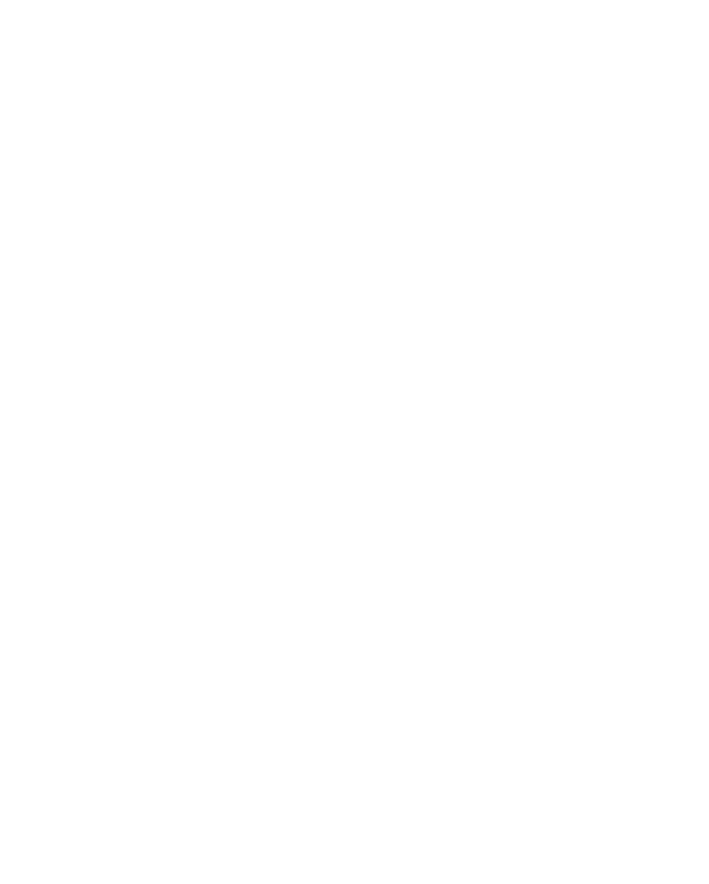
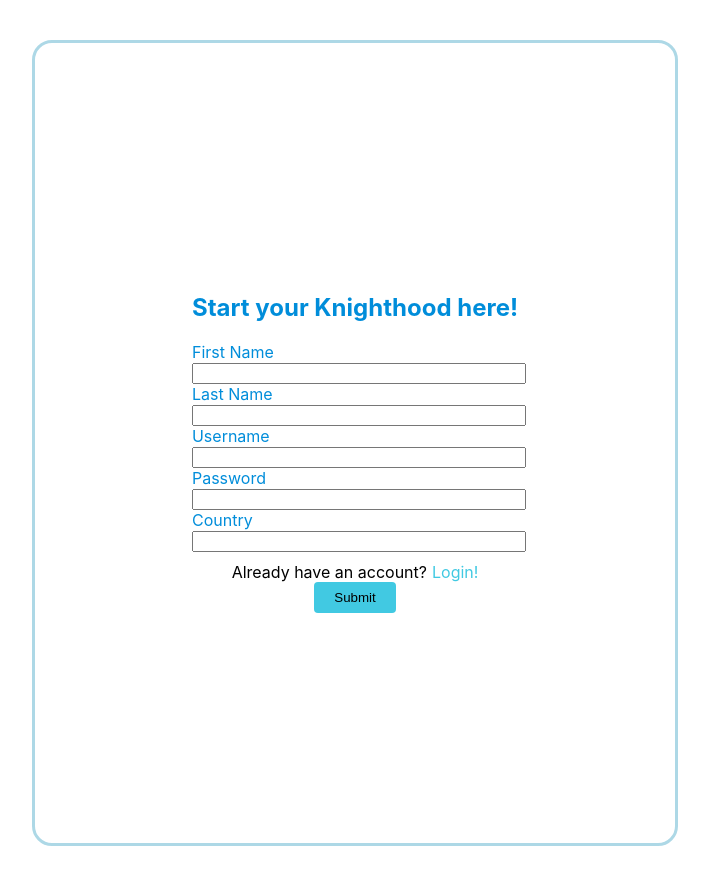
Before and after one commit to Reyes815/Knighthood, a React (Create React App) app: page /register in a window 1280 px wide. Before the commit this address had no page. Shown: the whole page, without its empty margins (285-994 px from the left). Before the commit the page ends 800 px from the top, so only its background shows below. Built offline with nearby package versions, Linux system fonts and the light colour scheme.

Commit message:
Added popupn to game

```diff
--- a/src/App.js
+++ b/src/App.js
@@ -3,6 +3,7 @@ import './App.css';
 import FixedContainer from './container';
 import { BrowserRouter, Navigate, Route, Routes } from 'react-router-dom';
 import Login from './login';
+import Registration from './register';
 
 function App() {
   return (
@@ -12,6 +13,7 @@ function App() {
           <Route path='/'   element={<Navigate to='/login'/>}/>
           <Route path='/login' element={<Login/>}/>
           <Route path='/main_app' element={<FixedContainer/>}/>
+          <Route path='/register' element={<Registration/>}/>
         </Routes>
       </BrowserRouter>
     </div>
--- a/src/InfiniteBackground.js
+++ b/src/InfiniteBackground.js
@@ -6,7 +6,7 @@ const InfiniteBackground = () => {
 
   // UseEffect to handle movement logic based on key press
   useEffect(() => {
-    const moveSpeed = 60; // Adjust movement speed as needed
+    const moveSpeed = 100; // Adjust movement speed as needed
 
     const handleKeyPress = (event) => {
       const background = backgroundRef.current;
--- a/src/block.js
+++ b/src/block.js
@@ -1,7 +1,12 @@
-import React, { useState, useEffect } from 'react';
+import React, { useState, useEffect, useRef } from 'react';
+import Popup from './components/Popup';
 
 const Block = ({ position, setPosition, animationIntervalTime }) => {
   const [blockPosition, setBlockPosition] = useState({ x: 0, y: 480 });
+  const [buttonPopup, setButtonPopup] = useState(false);
+  const buttonPressed = useRef(false);
+  const [showPopup, setShowPopup] = useState(false);
+  let timerValue = 69;
 
   useEffect(() => {
     const handleKeyPress = (event) => {
@@ -25,6 +30,7 @@ const Block = ({ position, setPosition, animationIntervalTime }) => {
     ) {
       console.log("Collision detected!");
       // Handle collision here (e.g., stop animation, reset positions, etc.)
+      setShowPopup(true);
     }
   }, [position, blockPosition]);
 
@@ -36,6 +42,14 @@ const Block = ({ position, setPosition, animationIntervalTime }) => {
       }));
     }, animationIntervalTime);
   };
+
+  // useEffect(() => {
+  //   if (position === blockPosition) {
+  //     console.log("Collision detected!");
+  //     setShowPopup(true); // Show the Popup when collision is detected
+  //     // Handle collision here (e.g., stop animation, reset positions, etc.)
+  //   }
+  // }, [position, blockPosition]);
 
   useEffect(() => {
     startBlockAnimation();
@@ -49,21 +63,36 @@ const Block = ({ position, setPosition, animationIntervalTime }) => {
       console.log("Block position reset");
     }
 
-    if (position === blockPosition) {
-      console.log("Collision detected!");
-      // Handle collision here
-    }
+    // if (position === blockPosition) {
+    //   console.log("Collision detected!");
+    //   // Handle collision here
+    // }
   }, [blockPosition.x, position]);
+
+
 
   const moveBlockDown = () => {
     // Function to move the block down when 'w' key is pressed
     setBlockPosition(prevPosition => ({
       x: prevPosition.x,
-      y: prevPosition.y + 60, // Adjust the value as needed
+      y: prevPosition.y + 100, // Adjust the value as needed
     }));
   };
 
+  const handleClosePopup = () => {
+    setButtonPopup(false);
+    window.location.reload();
+  };
+
+  const popupButtonClick = () => {
+    setButtonPopup(true);
+  };
+
   return (
+    <>
+    {showPopup && (
+      <Popup trigger={true} onClose={handleClosePopup} time={timerValue}></Popup>
+    )}
     <div
       style={{
         position: 'absolute',
@@ -73,7 +102,9 @@ const Block = ({ position, setPosition, animationIntervalTime }) => {
         height: '50px', // Adjust the height of the block as needed
         backgroundColor: 'red', // Customize the block's appearance
       }}
-    ></div>
+    >
+    </div>
+    </>
   );
 };
 
--- a/src/login.js
+++ b/src/login.js
@@ -14,7 +14,6 @@ import {
   Label,
   Input,
 } from "reactstrap";
-import UserLoginData from "./userlogin";
 //import { UserContext } from "../../Usercontext";
 
 const Login = () => {
@@ -27,12 +26,6 @@ const Login = () => {
 
   const handleLogin = async (e) => {
     e.preventDefault();
-
-    const userLoginData = {
-        username: 'testuser',
-        password: 'testpassword'
-      };
-
 
     try {
       const response = await axios.post(
@@ -131,7 +124,7 @@ const Login = () => {
                 <p style={{ display: "inline", textDecoration: "none", color: "#000000", marginRight: "5px" }}>
                   Don't have an account?
                 </p>
-                <a href="/#/register" style={{ textDecoration: "none", color: "#41C9E2" }}>
+                <a href="/register" style={{ textDecoration: "none", color: "#41C9E2" }}>
                   Register Now!
                 </a>
               </div>
--- /dev/null
+++ b/src/register.js
@@ -0,0 +1,143 @@
+import React, { useState } from 'react';
+import { Row, Col, Card, CardTitle, CardBody, Button, Form, FormGroup, Label, Input } from 'reactstrap';
+import axios from 'axios';
+import { useNavigate } from 'react-router-dom';
+
+const Registration = () => {
+  const [username, setUsername] = useState('');
+  const [password, setPassword] = useState('');
+  const [country, setCountry] = useState('');
+  const [firstname, setFirstName] = useState('');
+  const [lastname, setLastName] = useState('');
+  const [message, setMessage] = useState('');
+  const navigate = useNavigate();
+
+  const handleSubmit = async (e) => {
+    e.preventDefault();
+
+    try {
+      const response = await axios.post('/users/register',
+      {
+        username,
+        password,
+        country,
+        firstname,
+        lastname
+      });
+
+      console.log(response);
+
+      if (response.data) {
+        navigate('/');
+      } else {
+        setMessage('Username already exists');
+      }
+    } catch (error) {
+      setMessage('Error submitting the form');
+    }
+  };
+
+  return (
+    <div style={{
+        display: 'flex',
+        justifyContent: 'center',
+        alignItems: 'center',
+        height: '100vh',
+        width: '50%',
+        margin: '40px auto',
+        border: '3px solid lightblue',
+        borderRadius: '20px',
+      }}>
+    <Row>
+      <Col>
+        <Card>
+          <CardTitle tag="h2" className="border-bottom p-3 mb-0" style={{ textAlign: 'center', color: '#008DDA' }}>
+            Start your Knighthood here!
+          </CardTitle>
+          <CardBody>
+            <Form onSubmit={handleSubmit}>
+              <FormGroup>
+                <Label style={{ color: '#008DDA', display: 'block' }} for="firstName">First Name</Label>
+                <Input
+                  style={{ width: '100%' }}
+                  type="text"
+                  id="firstName"
+                  value={firstname}
+                  onChange={(e) => setFirstName(e.target.value)}
+                  required
+                />
+              </FormGroup>
+              <FormGroup>
+                <Label style={{ color: '#008DDA', display: 'block' }} for="lastName">Last Name</Label>
+                <Input
+                  style={{ width: '100%' }}
+                  type="text"
+                  id="lastName"
+                  value={lastname}
+                  onChange={(e) => setLastName(e.target.value)}
+                  required
+                />
+              </FormGroup>
+              <FormGroup>
+                <Label style={{ color: '#008DDA', display: 'block' }} for="username">Username</Label>
+                <Input
+                  style={{ width: '100%' }}
+                  type="text"
+                  id="username"
+                  value={username}
+                  onChange={(e) => setUsername(e.target.value)}
+                  required
+                />
+              </FormGroup>
+              <FormGroup>
+                <Label style={{ color: '#008DDA', display: 'block' }} for="password">Password</Label>
+                <Input
+                  style={{ width: '100%' }}
+                  type="password"
+                  id="password"
+                  value={password}
+                  onChange={(e) => setPassword(e.target.value)}
+                  required
+                />
+              </FormGroup>
+              <FormGroup>
+                <Label style={{ color: '#008DDA', display: 'block' }} for="country">Country</Label>
+                <Input
+                  style={{ width: '100%' }}
+                  type="test"
+                  id="country"
+                  value={country}
+                  onChange={(e) => setCountry(e.target.value)}
+                  required
+                />
+              </FormGroup>
+              <div style={{ textAlign: 'center', marginTop: '10px' }}>
+                <p style={{ display: 'inline', textDecoration: 'none', color: '#000000', marginRight: '5px' }}>Already have an account?</p>
+                <a href="/#/login" style={{ textDecoration: 'none', color: '#41C9E2' }}>Login!</a>
+              </div>
+              <div style={{ textAlign: 'center' }}>
+                <Button
+                  className="mt-2"
+                  style={{
+                    backgroundColor: '#41C9E2',
+                    padding: '8px 20px',
+                    borderRadius: '4px',
+                    border: 'none',
+                    cursor: 'pointer',
+                  }}
+                  type="submit"
+                >
+                  Submit
+                </Button>
+              </div>
+            </Form>
+            {message && <p style={{ color: 'green', textAlign: 'center', marginTop: '10px' }}>{message}</p>}
+          </CardBody>
+        </Card>
+      </Col>
+    </Row>
+    </div>
+  );
+};
+
+export default Registration;
```
